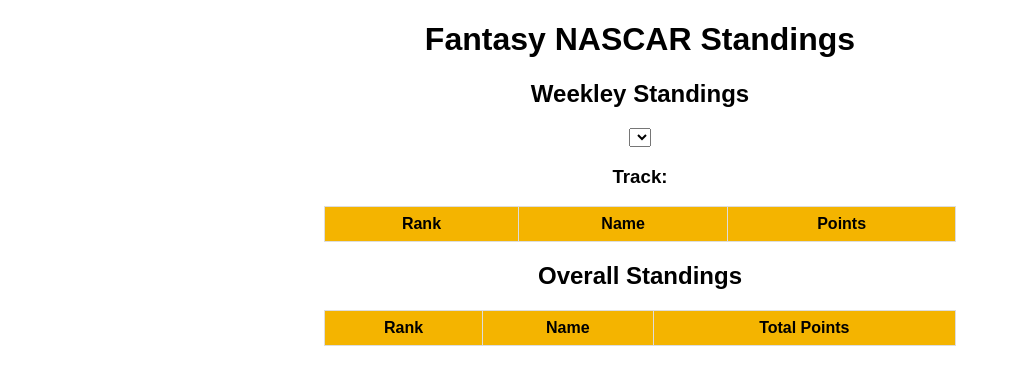
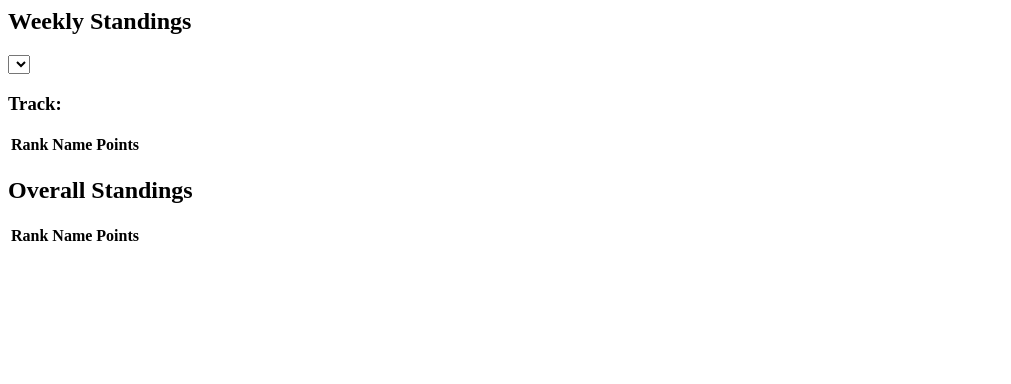
Before and after one commit to nothinbutnet31/NASCAR2025, a plain HTML site: page index.html in a window 1280 px wide. Shown: the whole page, without its empty margins (0-1011 px from the left). Drawn offline with Linux system fonts and the light colour scheme.

Commit message:
Update index.html

```diff
--- a/index.html
+++ b/index.html
@@ -1,15 +1,4 @@
-<!DOCTYPE html>
-<html lang="en">
-<head>
-    <meta charset="UTF-8">
-    <meta name="viewport" content="width=device-width, initial-scale=1.0">
-    <title>Fantasy NASCAR Standings</title>
-    <link rel="stylesheet" href="styles.css">
-</head>
-<body>
-    <h1>Fantasy NASCAR Standings</h1>
-
-    <h2> Weekley Standings</h2>
+<h2> Weekly Standings </h2>
 <select id="trackSelector"></select>
 <h3 id="trackInfo">Track: </h3>
 <table id="trackTable">
@@ -22,11 +11,7 @@
 <h2>Overall Standings</h2>
 <table id="overallTable">
     <thead>
-            <tr><th>Rank</th><th>Name</th><th>Total Points</th></tr>
+        <tr><th>Rank</th><th>Name</th><th>Points</th></tr>
     </thead>
     <tbody></tbody>
 </table>
-
-    <script src="script.js"></script>
-</body>
-</html>
```
Lines whose indentation alone changed are shown as unchanged.
